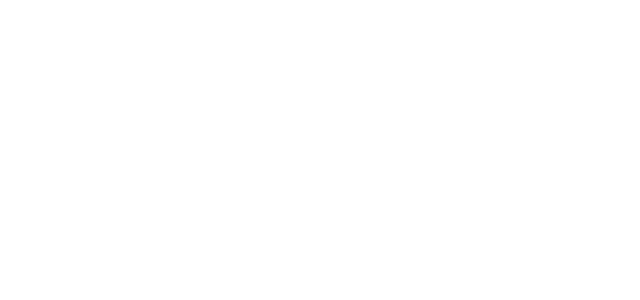
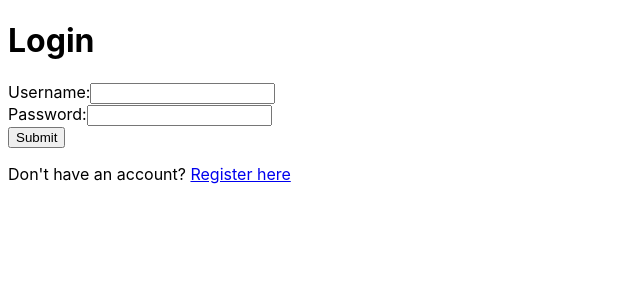
Before and after one commit to darryljamescruz/csc437-darryljamescruz, a React (Vite) app in the folder packages/routing-lab/: page /login in a window 1280 px wide. Before the commit this address had no page. Shown: the top 300 px of the page, without its empty margins (0-640 px from the left). Built offline with nearby package versions, Linux system fonts and the light colour scheme.

Commit message:
Add user authentication pages and update routing
- Implement RegisterPage and LoginPage components
- Create UsernamePasswordForm for handling user input
- Update App component to include routes for registration and login
- Upgrade react-router and react-router-dom to version 7.3.0

```diff
--- a/packages/routing-lab/package.json
+++ b/packages/routing-lab/package.json
@@ -12,7 +12,8 @@
   "dependencies": {
     "react": "^19.0.0",
     "react-dom": "^19.0.0",
-    "react-router": "^7.1.5"
+    "react-router": "^7.1.5",
+    "react-router-dom": "^7.3.0"
   },
   "devDependencies": {
     "@eslint/js": "^9.19.0",
--- a/packages/routing-lab/src/App.jsx
+++ b/packages/routing-lab/src/App.jsx
@@ -7,6 +7,10 @@ import { AccountSettings } from "./AccountSettings";
 import { ImageGallery } from "./images/ImageGallery.jsx";
 import { ImageDetails } from "./images/ImageDetails.jsx";
 import { MainLayout } from "./MainLayout.jsx";
+
+import RegisterPage  from "./auth/RegisterPage.jsx";
+import LoginPage  from "./auth/LoginPage.jsx";
+
 
 function App() {
     // Set up state for the account name
@@ -18,6 +22,9 @@ function App() {
     return (
         <BrowserRouter>
             <Routes>
+                <Route path="/register" element={<RegisterPage />} />
+                <Route path="/login" element={<LoginPage />} />
+                {/* Main layout for the app */}
                 <Route path="/" element={<MainLayout />}>
                     <Route index element={<Homepage userName={userName}/>}/>
                     <Route path="account" element={<AccountSettings userName={userName} setUserName={setUserName} /> } />
--- /dev/null
+++ b/packages/routing-lab/src/auth/LoginPage.jsx
@@ -0,0 +1,23 @@
+import React from 'react';
+import { Link } from 'react-router-dom';
+import UsernamePasswordForm from './UsernamePasswordForm';
+
+export default function LoginPage() {
+  const handleSubmit = (event) => {
+    e.preventDefault();
+
+    // handle form submission logic here
+    // logging form submission to console for now
+    console.log('Login Form submitted');
+  };
+
+  return (
+    <div>
+      <h1>Login</h1>
+      <UsernamePasswordForm onSubmit={handleSubmit} />
+      <p>
+        Don't have an account? <Link to="/register">Register here</Link>
+      </p>
+    </div>
+  );
+}
--- /dev/null
+++ b/packages/routing-lab/src/auth/RegisterPage.jsx
@@ -0,0 +1,20 @@
+import React from 'react';
+import UsernamePasswordForm from './UsernamePasswordForm';
+
+export default function RegisterPage() {
+    const handleSubmit = (event) => {
+        event.preventDefault();
+
+        // Handle form submission logic here
+        // logging form submission to console for now
+        console.log('Form submitted');
+    };
+
+    return (
+        <div>
+            <h1>Register</h1>
+            {/* Using the UsernamePasswordForm component */}
+            <UsernamePasswordForm onSubmit={handleSubmit} />
+        </div>
+    );
+}
--- /dev/null
+++ b/packages/routing-lab/src/auth/UsernamePasswordForm.jsx
@@ -0,0 +1,17 @@
+import React from 'react';
+
+export default function UsernamePasswordForm({ onSubmit }) {
+    return (
+        <form onSubmit={onSubmit}>
+            <div>
+                <label htmlFor='username'>Username:</label>
+                <input type='text' id='username' name='username' required />
+            </div>
+            <div>
+                <label htmlFor='password'>Password:</label>
+                <input type='password' id='password' name='password' required />
+            </div>
+            <button type='submit'>Submit</button>
+        </form>
+    );
+}
```
Also changed, not shown: 1 other file (tests, documents, lock files or other folders).
